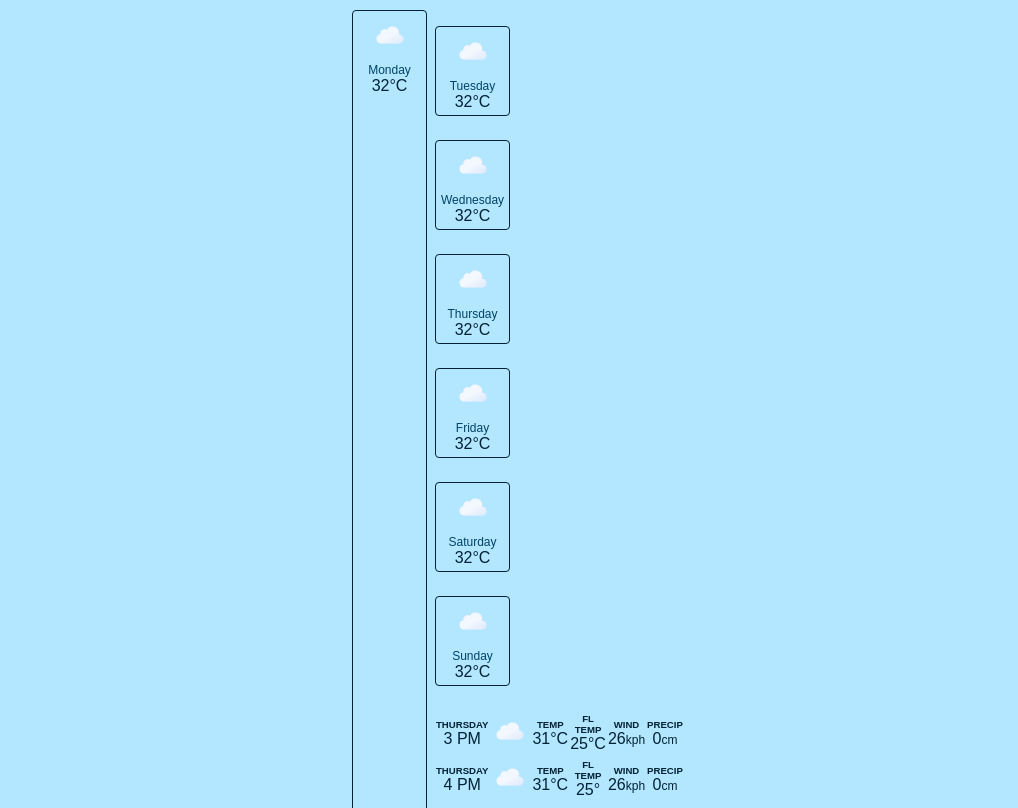
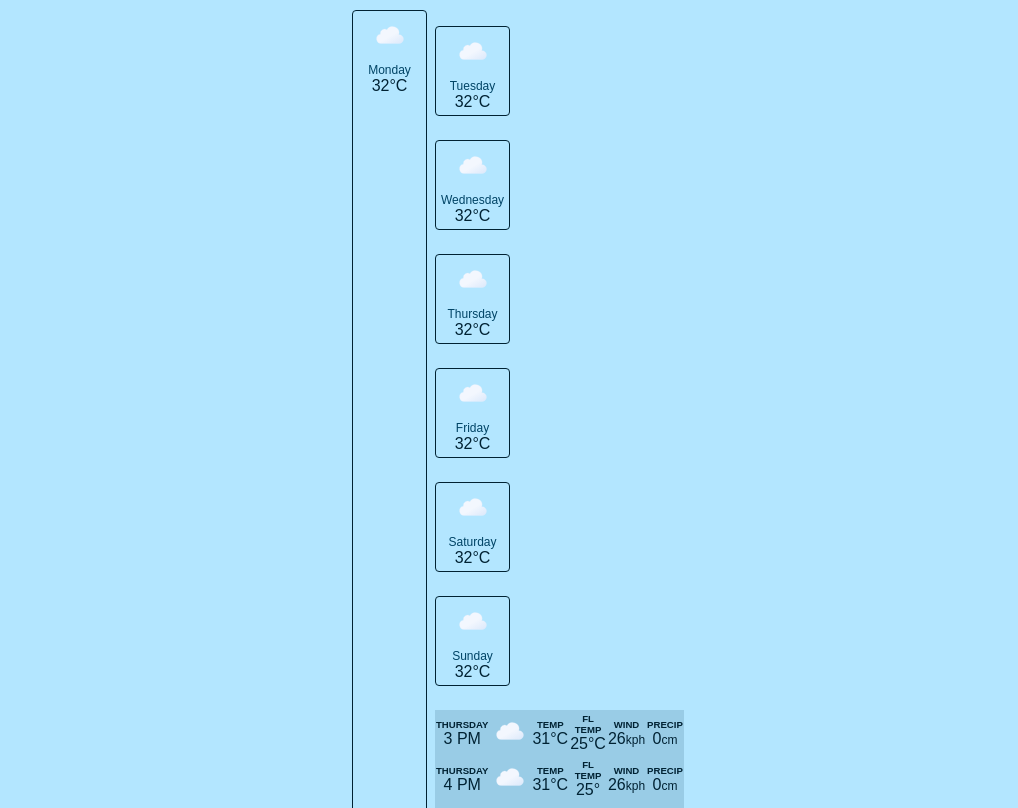
Before and after one commit to STARBOYJEDI/Weather-App, a website built with Vite: page index.html in a window 1280 px wide. Shown: the part 138-946 px from the top of the page, without its empty margins (209-1227 px from the left). Built offline with nearby package versions, Linux system fonts and the light colour scheme.

Commit message:
Add background color for hour row in hourly weather display

```diff
--- a/src/style.css
+++ b/src/style.css
@@ -95,3 +95,7 @@ body {
   text-align: center;
   border-spacing: 0;
 }
+
+.hour-row {
+  background-color: hsl(200, 60%, 75%);
+}
```
